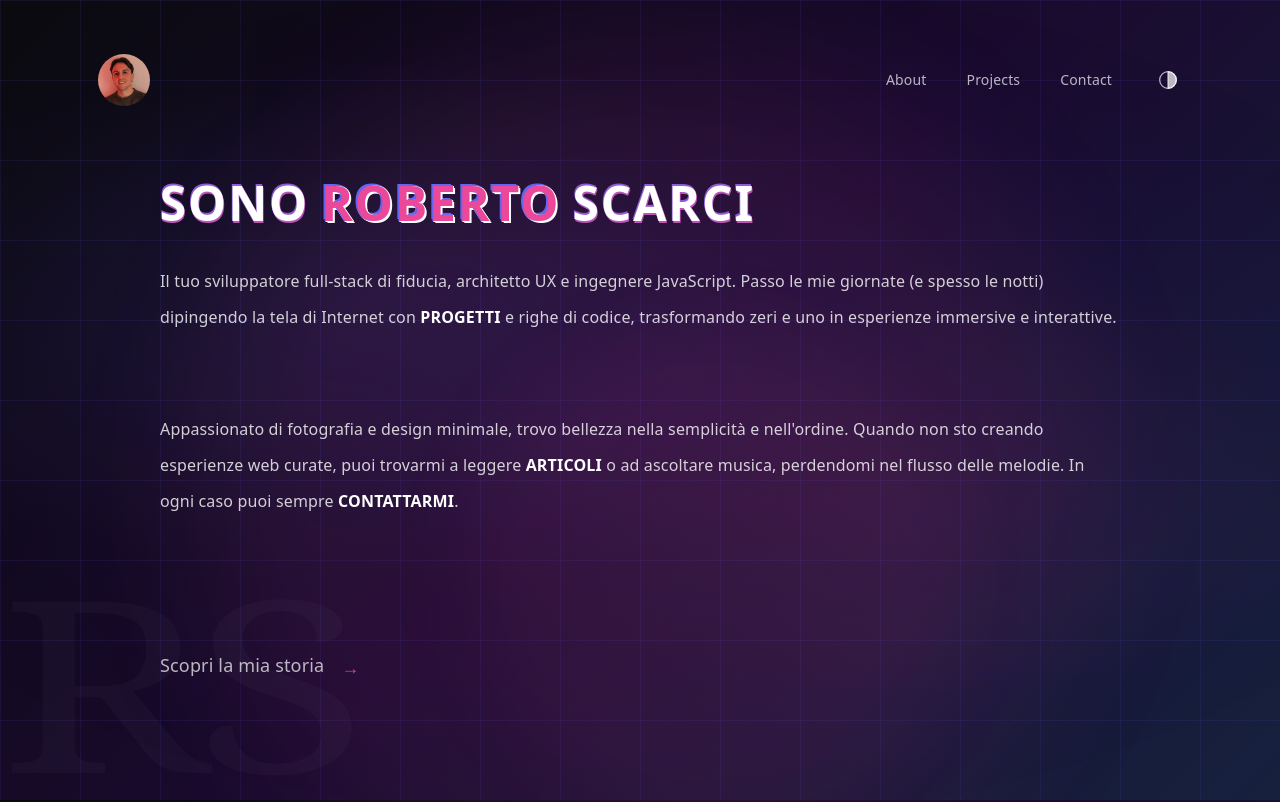
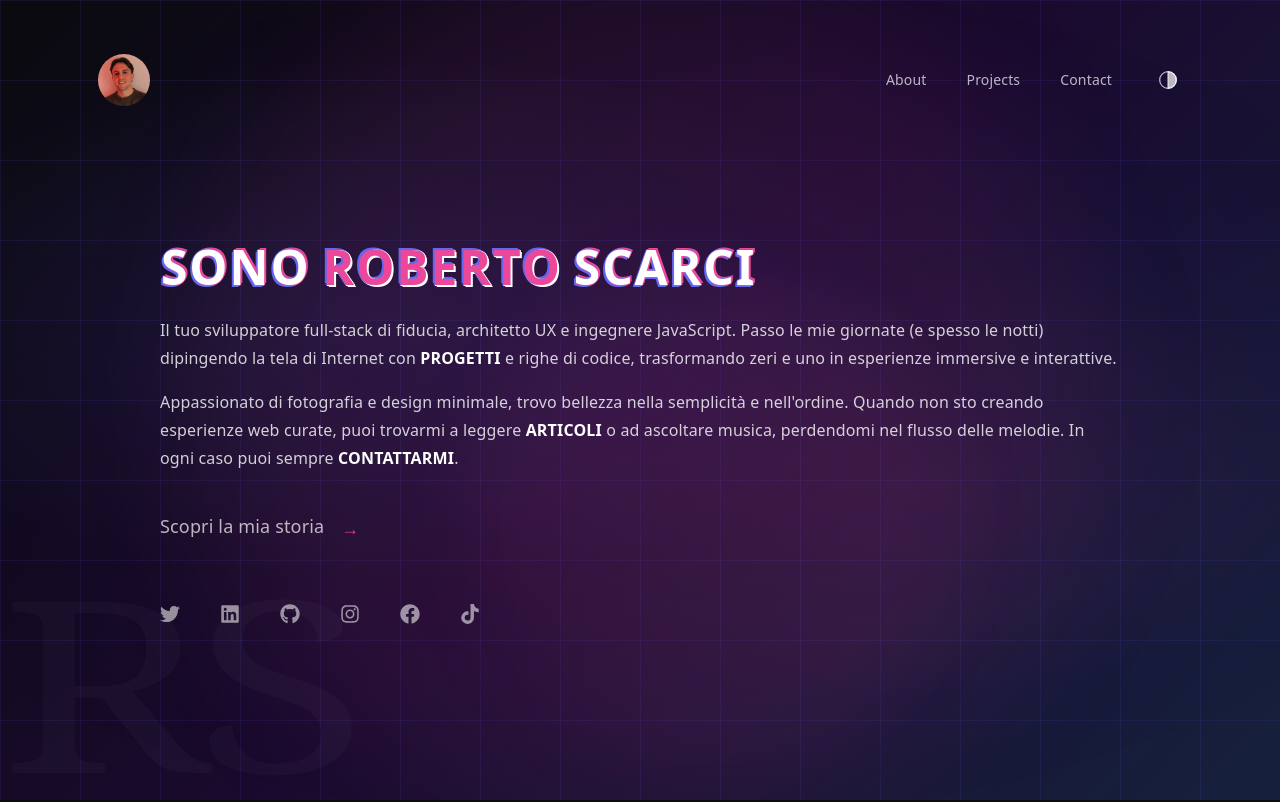
Before and after one commit to RobertoScarci/personal-portfolio, a Next.js app: page / in a window 1280 px wide. Shown: the top 802 px of the page. Built offline with nearby package versions, Linux system fonts and the light colour scheme.

Commit message:
home: ridotte spaziature tra titolo, testo, CTA e social; leggermente più spazio tra HeroTitle e testo
Co-authored-by: Cursor <cursoragent@cursor.com>

```diff
--- a/src/app/page.tsx
+++ b/src/app/page.tsx
@@ -42,21 +42,21 @@ export default function Home() {
             <AnimatedSection delay={0.3} className="text-left flex-shrink-0">
               <HeroTitle />
             </AnimatedSection>
-            <div className="h-6 md:h-8 flex-shrink-0" aria-hidden="true" />
+            <div className="h-4 md:h-5 flex-shrink-0" aria-hidden="true" />
 
             {/* Testi — delay dopo herotitle (0.7s = 0.3 + 0.4) con animazione barra di caricamento */}
             <HeroText delay={0.7} />
 
-            <div className="h-8 md:h-10 flex-shrink-0" aria-hidden="true" />
+            <div className="h-3 md:h-4 flex-shrink-0" aria-hidden="true" />
 
             {/* CTA — delay dopo testi (1.1s = 0.7 + 0.4) */}
             <AnimatedSection delay={1.1} className="flex-shrink-0">
-              <div className="mb-16 md:mb-20">
+              <div className="mb-4 md:mb-6">
                 <HeroCTA />
               </div>
             </AnimatedSection>
 
-            <div className="h-10 md:h-14 flex-shrink-0" aria-hidden="true" />
+            <div className="h-4 md:h-6 flex-shrink-0" aria-hidden="true" />
             <div className="flex justify-start items-center gap-8 md:gap-10 flex-shrink-0">
               <SocialIcons />
             </div>
--- a/src/components/HeroText.tsx
+++ b/src/components/HeroText.tsx
@@ -27,8 +27,8 @@ export default function HeroText({ delay = 0.7 }: HeroTextProps) {
         ease: [0.16, 1, 0.3, 1],
       }}
     >
-      <div className="text-sm md:text-base text-foreground/80 text-left font-extralight max-w-5xl mb-14 md:mb-20 leading-[2.25]">
-        <p className="mb-12 md:mb-16">
+      <div className="text-sm md:text-base text-foreground/80 text-left font-extralight max-w-5xl mb-2 md:mb-3 leading-[1.75]">
+        <p className="mb-3 md:mb-4">
           Il tuo sviluppatore full-stack di fiducia, architetto UX e ingegnere JavaScript.
           Passo le mie giornate (e spesso le notti) dipingendo la tela di Internet con{' '}
           <Link
@@ -39,7 +39,7 @@ export default function HeroText({ delay = 0.7 }: HeroTextProps) {
           </Link>{' '}
           e righe di codice, trasformando zeri e uno in esperienze immersive e interattive.
         </p>
-        <p className="pt-2 md:pt-3">
+        <p>
           Appassionato di fotografia e design minimale, trovo bellezza nella semplicità e nell'ordine.
           Quando non sto creando esperienze web curate, puoi trovarmi a leggere{' '}
           <Link
```
